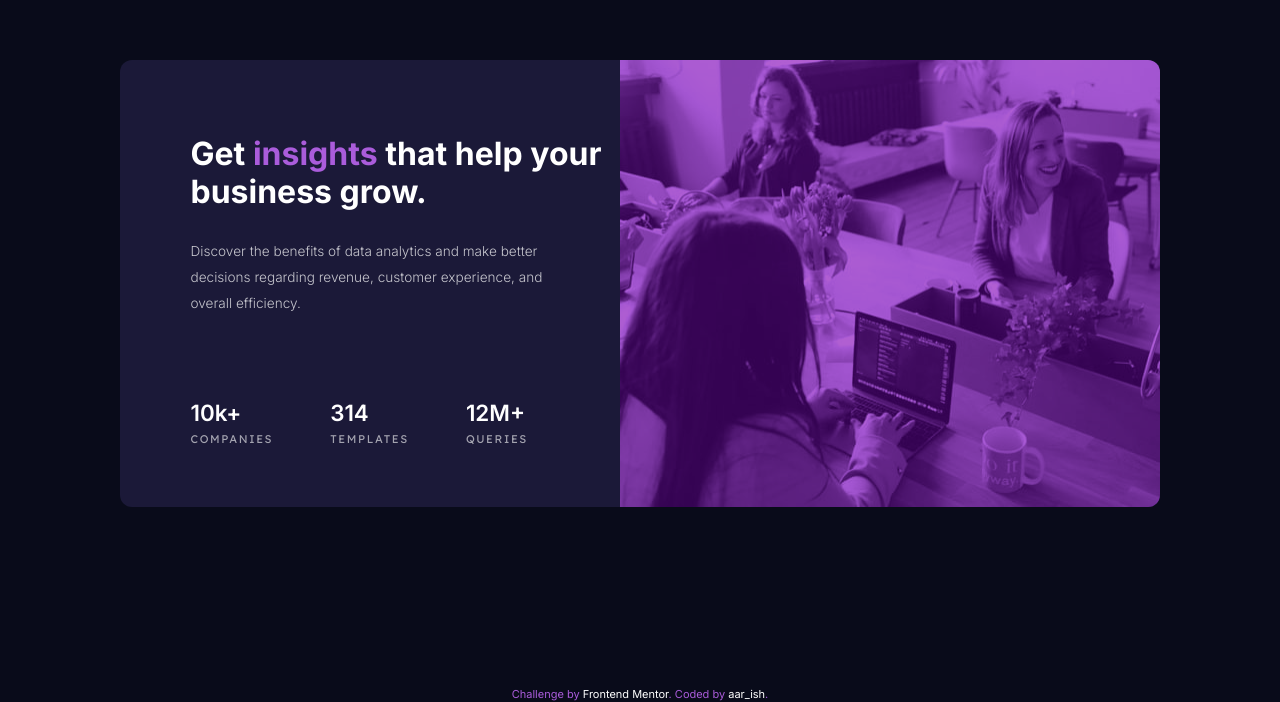
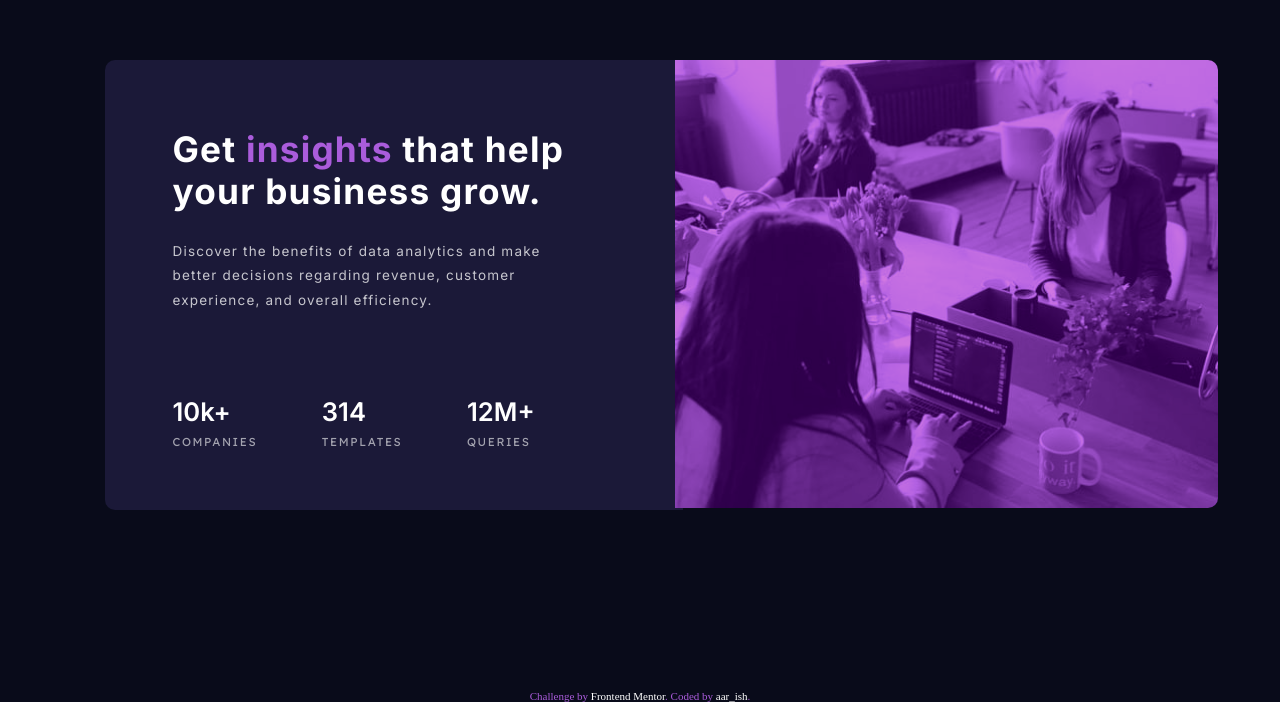
Before and after one commit to aar-ish/F-M---Stats-preview-card-component, a plain HTML site: page index.html in a window 1280 px wide. Shown: the part 120-822 px from the top of the page. Drawn offline with Linux system fonts and the light colour scheme.

Commit message:
Lets see

```diff
--- a/index.html
+++ b/index.html
@@ -60,8 +60,9 @@
             <p>QUERIES</p>
           </div>
         </div>
+
+        <img src="./images/image-header-desktop.jpg" alt="img" class="img" />
       </div>
-      <img src="./images/image-header-desktop.jpg" alt="img" />
     </div>
 
     <div class="attribution">
--- a/style.css
+++ b/style.css
@@ -8,13 +8,12 @@
 
 body {
   font-size: 15px;
-  font-family: "Inter";
   background-color: hsl(233, 47%, 7%);
 }
 
 /*TYPOGRAPHY*/
 h1 {
-  font-size: 2rem;
+  font-size: 2.2rem;
   color: hsl(0, 0%, 100%);
 
   line-height: 1.2;
@@ -29,7 +28,7 @@ h1 span {
 }
 
 h2 {
-  font-size: 1.4rem;
+  font-size: 1.6rem;
   font-weight: 600;
   color: hsl(0, 0%, 100%);
 }
@@ -43,65 +42,78 @@ p {
   color: hsla(0, 0%, 100%, 0.6);
 }
 /*LAYOUT*/
+
 img {
-  width: 60%;
-  max-width: 100%;
-  border-bottom-right-radius: 12px;
-  border-top-right-radius: 12px;
-  filter: invert(38%) sepia(100%) saturate(170%) hue-rotate(234deg)
-    brightness(65%) contrast(215%);
+  top: 0em;
+  bottom: 0;
+  left: 38em;
+  position: absolute;
+  border-bottom-right-radius: 10px;
+  border-top-right-radius: 10px;
+  border: px yellow solid;
+  width: 543px;
+  filter: invert(35%) sepia(100%) saturate(170%) hue-rotate(234deg)
+    brightness(68%) contrast(215%);
 }
 
 .container {
   display: flex;
-  border-radius: 12px;
-  min-width: 1040px;
-  max-width: 1260px;
-  width: 75%;
+  width: 980px;
+  position: relative;
+  max-width: 1440px;
   margin: 12em auto;
-  border: px cyan solid;
-  background-color: hsl(244, 38%, 16%);
+  border: aqua px solid;
 }
 
 .heading {
   border: px green solid;
-  margin-top: 5em;
-  padding-right: 5em;
-  margin-left: 4.7em;
+  margin-top: 4.5em;
+  padding-right: em;
+  margin-right: em;
+  margin-left: 4.5em;
   line-height: 1.1;
   font-family: "Inter", sans-serif;
+  letter-spacing: 1.2px;
 }
 
 .heading p {
-  line-height: 1.9;
-  font-size: 0.85rem;
-  padding-right: 5em;
+  line-height: 1.8;
+  font-size: 0.9em;
+  padding-right: 6em;
   font-family: "Inter", sans-serif;
-  font-weight: 300;
 }
 
 .columns {
   border: px orange solid;
-  margin-right: -6em;
+  position: relative;
+  width: 59%;
+  padding-right: 4em;
+  margin-left: -3em;
+  margin-right: em;
+  border-top-left-radius: 10px;
+  border-bottom-left-radius: 10px;
+  background-color: hsl(244, 38%, 16%);
 }
 @import url("https://fonts.googleapis.com/css2?family=Inter&display=swap");
 @import url("https://fonts.googleapis.com/css2?family=Inter&family=Lexend:wght@100&display=swap");
 .stats {
   display: flex;
-  margin-top: 5.5em;
+  font-size: em;
+  margin-right: em;
+  margin-top: 5.6em;
   margin-bottom: 4em;
   border: px greenyellow solid;
-  margin-left: 4.7em;
+  margin-left: 4.5em;
   font-family: "Inter", sans-serif;
 }
 .statsh2 p {
   font-family: "Lexend Deca", sans-serif;
   letter-spacing: 1.6px;
   font-weight: lighter;
-  line-height: 1.4;
-  font-size: 0.7rem;
+  line-height: 1.5;
+  font-size: 0.72rem;
 }
 .statsh2 {
-  margin-right: 3.5em;
+  margin-right: 4em;
   border: px yellow solid;
 }
```
